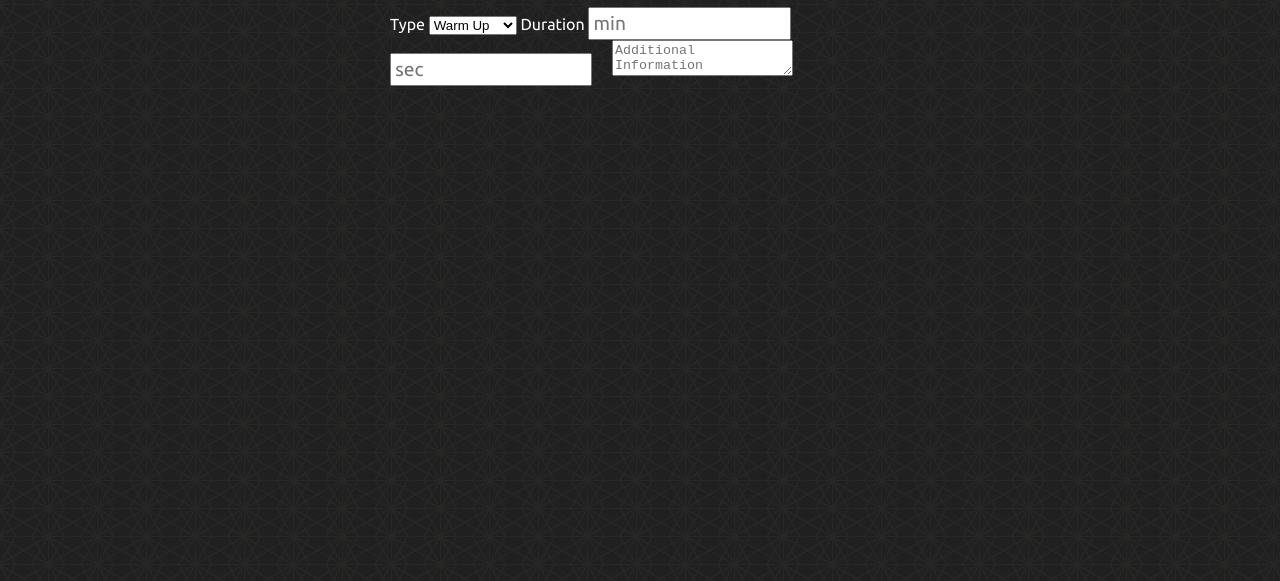
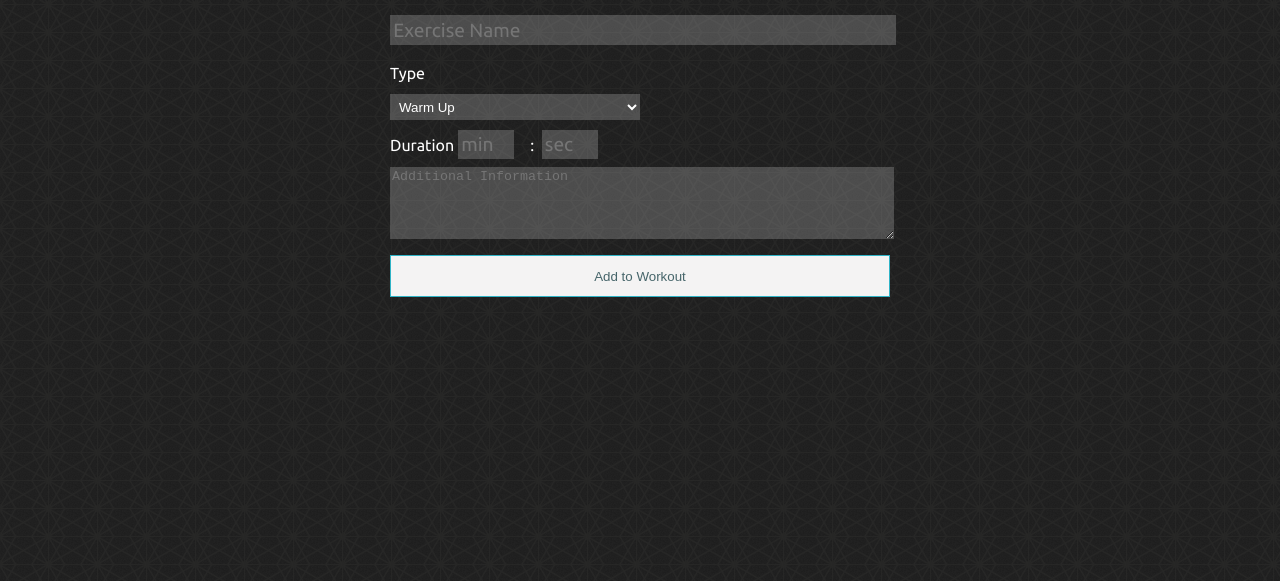
Before and after one commit to Fit-Genie/fit-genie-app, a plain HTML site: page fitcss-temp/build.html in a window 1280 px wide. Shown: the part 219-800 px from the top of the page. Drawn offline with Linux system fonts and the light colour scheme.

Commit message:
Edited Form Styling

```diff
--- a/fitcss-temp/build.html
+++ b/fitcss-temp/build.html
@@ -22,9 +22,10 @@
         <legend>
           Add New Exercise
         </legend>
-        <input id="exercise-name" class="exercise-name" name="exercise-name" type="text" placeholder="Exercise Name">
-        <label for="exercise-type">Type</label>
-          <select id="exercise-type" name="select">
+        <input id="exercise-name" class="exercise-name" name="exercise-name" type="text" placeholder="Exercise Name" required>
+
+        <label for="exercise-type" class="exercise-type_label">Type</label>
+          <select id="exercise-type" class="exercise-type_select" name="select" required>
             <option value="1">
               Warm Up
             </option>
@@ -35,11 +36,13 @@
               Cool Down
             </option>
           </select>
-        <label for="exercise-duration">Duration</label>
-          <input id="exercise-duration" name="exercise-duration" type="text" placeholder="min">
-          <input id="exercise-duration" name="exercise-duration" type="text" placeholder="sec">
-        <textarea id="exercise-info" name="exercise-info" placeholder="Additional Information"></textarea>
-      </fieldset>
+
+        <label for="exercise-duration" class="exercise-duration-label">Duration</label>
+        <input id="exercise-duration_min" name="exercise-duration_min" type="text" placeholder="min" class="exercise-duration" required>:&nbsp;
+        <input id="exercise-duration_sec" name="exercise-duration_sec" type="text" placeholder="sec" class="exercise-duration" required>
+        <textarea id="exercise-info" name="exercise-info" placeholder="Additional Information" class="exercise-info"></textarea>
+
+      <button type="submit" class="btn-submit">Add to Workout</button>
     </form>
   </section>
   <!-- <section class="timer">
--- a/fitcss-temp/css/form.css
+++ b/fitcss-temp/css/form.css
@@ -5,16 +5,52 @@
    height: 0;
    clear: both;
 }
-.workoutBuild{
+.workoutBuild {
   width: 500px;
   margin: 0 auto;
   color: white;
   font-family:'Ubuntu', sans-serif;
+  line-height:2.618rem;
+
 }
-.workoutBuild h1{
+.workoutBuild h1 {
  font-size: 2.618rem;
+ line-height: 4.236rem;
+ color:#2fb3c6;
 }
-input.exercise-name{
-  float:right;
+input.exercise-name {
   width:100%;
 }
+input.exercise-name, .exercise-type_select, .exercise-duration, .exercise-info {
+  background: rgba(255, 255, 255, 0.2);
+  border:0;
+  color:white;
+}
+
+.exercise-type_select {
+  display:block;
+  width: 50%;
+  padding: 5px;
+  line-height: 1;
+  border: 0;
+  border-radius:0;
+  height:1.618rem;
+}
+.exercise-duration_label {
+
+}
+.exercise-duration {
+  display: inline-block;
+  width:10%;
+}
+.exercise-info{
+  width:100%;
+  height:4.236rem;
+}
+.btn-submit{
+  width:100%;
+  height:2.618rem;
+  background-color:#f4f3f3;
+  color:#46656a;
+  border:1px solid #2fb3c6;
+}
```
Also changed, not shown: fitcss-temp/img/bg.png (added).
